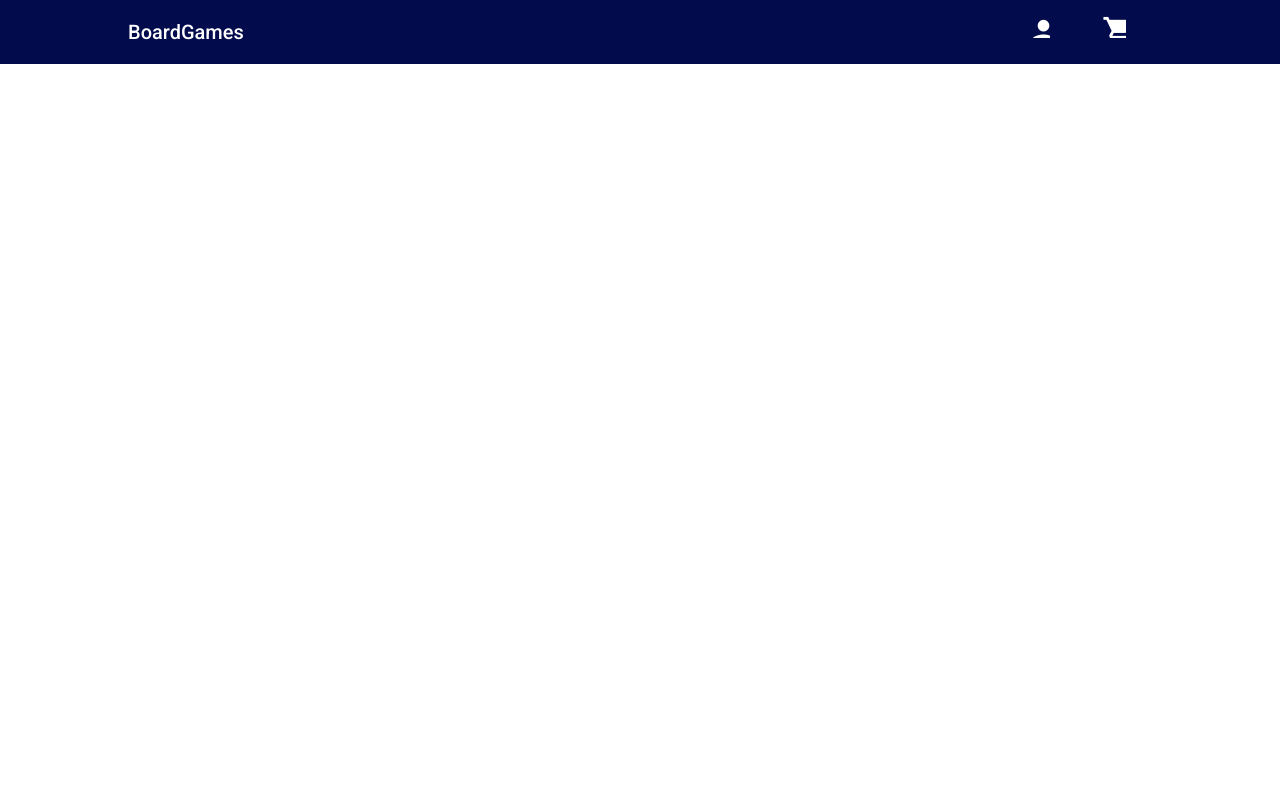
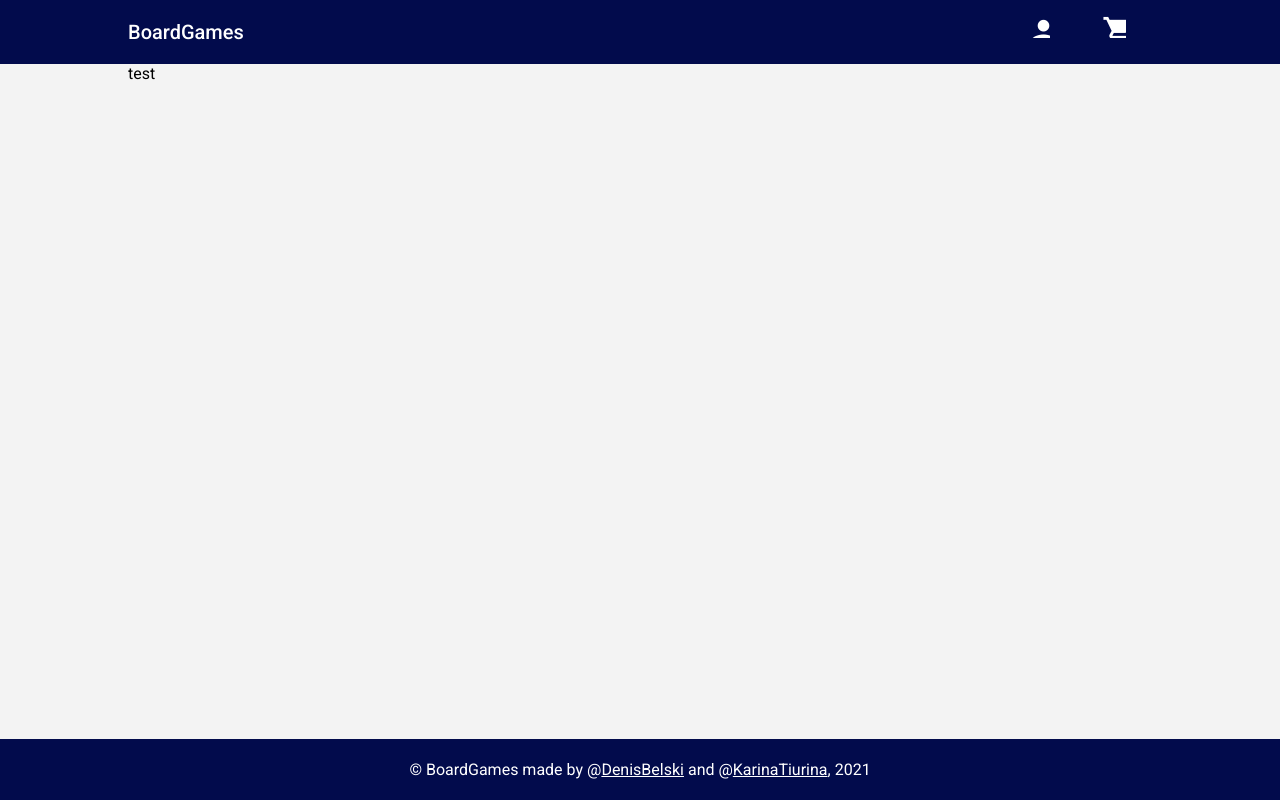
Before and after one commit to KarinaTiurina/board-game-ui, an Angular app: page / in a window 1280 px wide. Built offline with nearby package versions, Linux system fonts and the light colour scheme.

Commit message:
Add footer

```diff
--- a/src/app/app.component.css
+++ b/src/app/app.component.css
@@ -0,0 +1,8 @@
+.app-wrapper {
+  flex: 1 0 auto;
+  padding: 0 10% 0 10%;
+}
+
+app-footer {
+  flex-shrink: 0;
+}
--- a/src/app/app.component.html
+++ b/src/app/app.component.html
@@ -1,3 +1,5 @@
 <app-header></app-header>
 <div class="app-wrapper">
+  test
 </div>
+<app-footer></app-footer>
--- a/src/app/app.module.ts
+++ b/src/app/app.module.ts
@@ -18,12 +18,14 @@ import {MatButtonModule} from '@angular/material/button';
 // Custom components
 import { HeaderComponent } from './header/header.component';
 import { LoginComponent } from './login/login.component';
+import { FooterComponent } from './footer/footer.component';
 
 @NgModule({
   declarations: [
     AppComponent,
     HeaderComponent,
-    LoginComponent
+    LoginComponent,
+    FooterComponent
   ],
   imports: [
     BrowserModule,
--- /dev/null
+++ b/src/app/footer/footer.component.css
@@ -0,0 +1,4 @@
+.footer {
+  padding: 5px 10% 5px 10%;
+  text-align: center;
+}
--- /dev/null
+++ b/src/app/footer/footer.component.html
@@ -0,0 +1,3 @@
+<div class="bg-dark color-light footer mt-auto">
+  <p>&copy; BoardGames made by @<a href="https://github.com/megavork/Board_game_proj_1" class="color-light">DenisBelski</a> and @<a href="https://github.com/KarinaTiurina/board-game-ui" class="color-light">KarinaTiurina</a>, 2021</p>
+</div>
--- /dev/null
+++ b/src/app/footer/footer.component.ts
@@ -0,0 +1,15 @@
+import { Component, OnInit } from '@angular/core';
+
+@Component({
+  selector: 'app-footer',
+  templateUrl: './footer.component.html',
+  styleUrls: ['./footer.component.css']
+})
+export class FooterComponent implements OnInit {
+
+  constructor() { }
+
+  ngOnInit(): void {
+  }
+
+}
--- a/src/styles.css
+++ b/src/styles.css
@@ -3,6 +3,15 @@
 html, body { height: 100%; }
 body { margin: 0; font-family: Roboto, "Helvetica Neue", sans-serif; }
 
+body {
+  background-color: #F3F3F3;
+}
+
+app-root {
+  display: flex;
+  flex-direction: column;
+  height: 100%;
+}
 
 .bg-dark {
   background-color: #020B4C;
```
Also changed, not shown: 1 other file (tests, documents, lock files or other folders).
